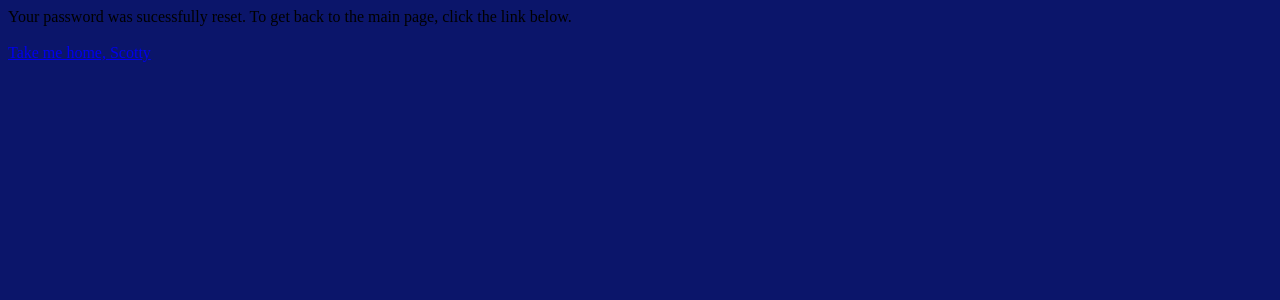
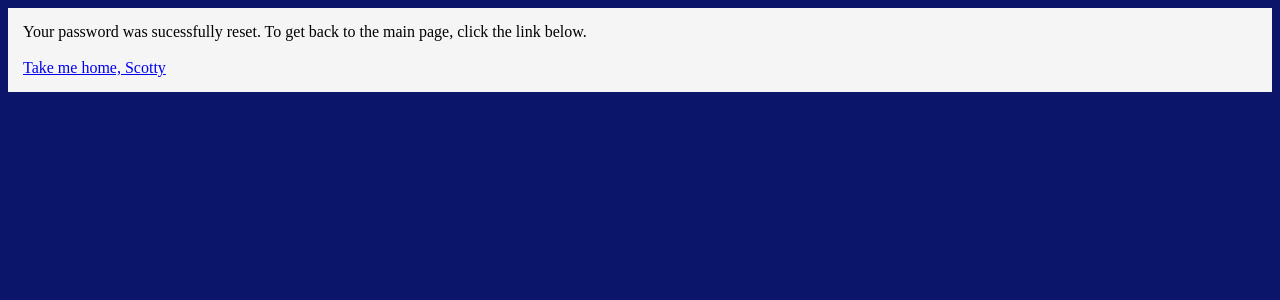
Before and after one commit to Griftor05/TheSite, a Django app: template templates/enroller/Main Site Pages/successfulReset.html in a window 1280 px wide. Shown: the top 300 px of the page. Run offline with Django 3.2, Linux system fonts and the light colour scheme; the template is opened without the code that fills it, so the values that code supplies are empty.

Commit message:
one last time

```diff
--- a/templates/enroller/Main Site Pages/successfulReset.html
+++ b/templates/enroller/Main Site Pages/successfulReset.html
@@ -7,9 +7,11 @@
     <link rel="stylesheet" type="text/css" href="/static/enroller/GeneralPage.css" />
 </head>
 <body>
-    Your password was sucessfully reset. To get back to the main page, click the link below.
-    <br>
-    <br>
-    <a href="{% url 'login' %}">Take me home, Scotty</a>
+    <div class="mainContent">
+        Your password was sucessfully reset. To get back to the main page, click the link below.
+        <br>
+        <br>
+        <a href="{% url 'login' %}">Take me home, Scotty</a>
+    </div>
 </body>
 </html>
```
